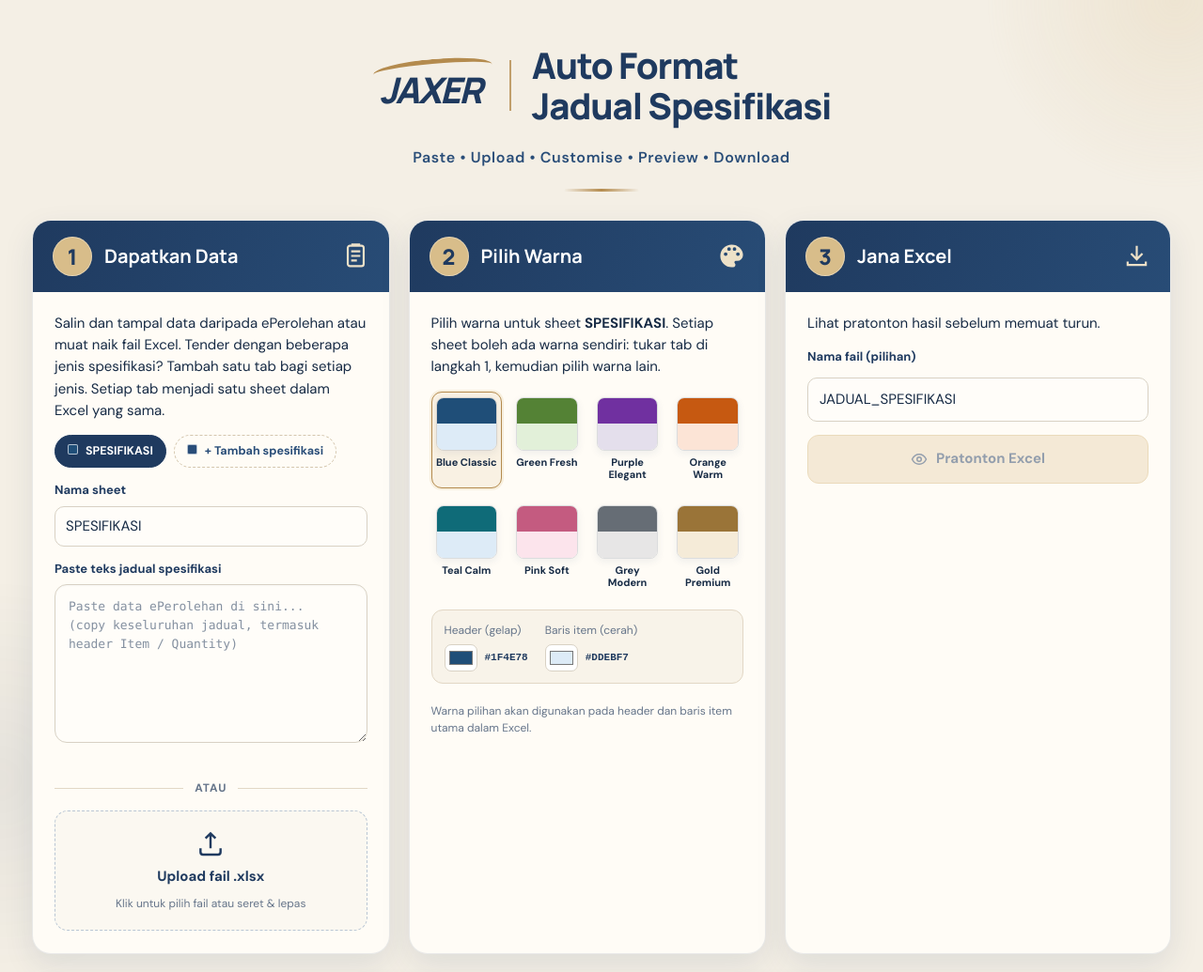
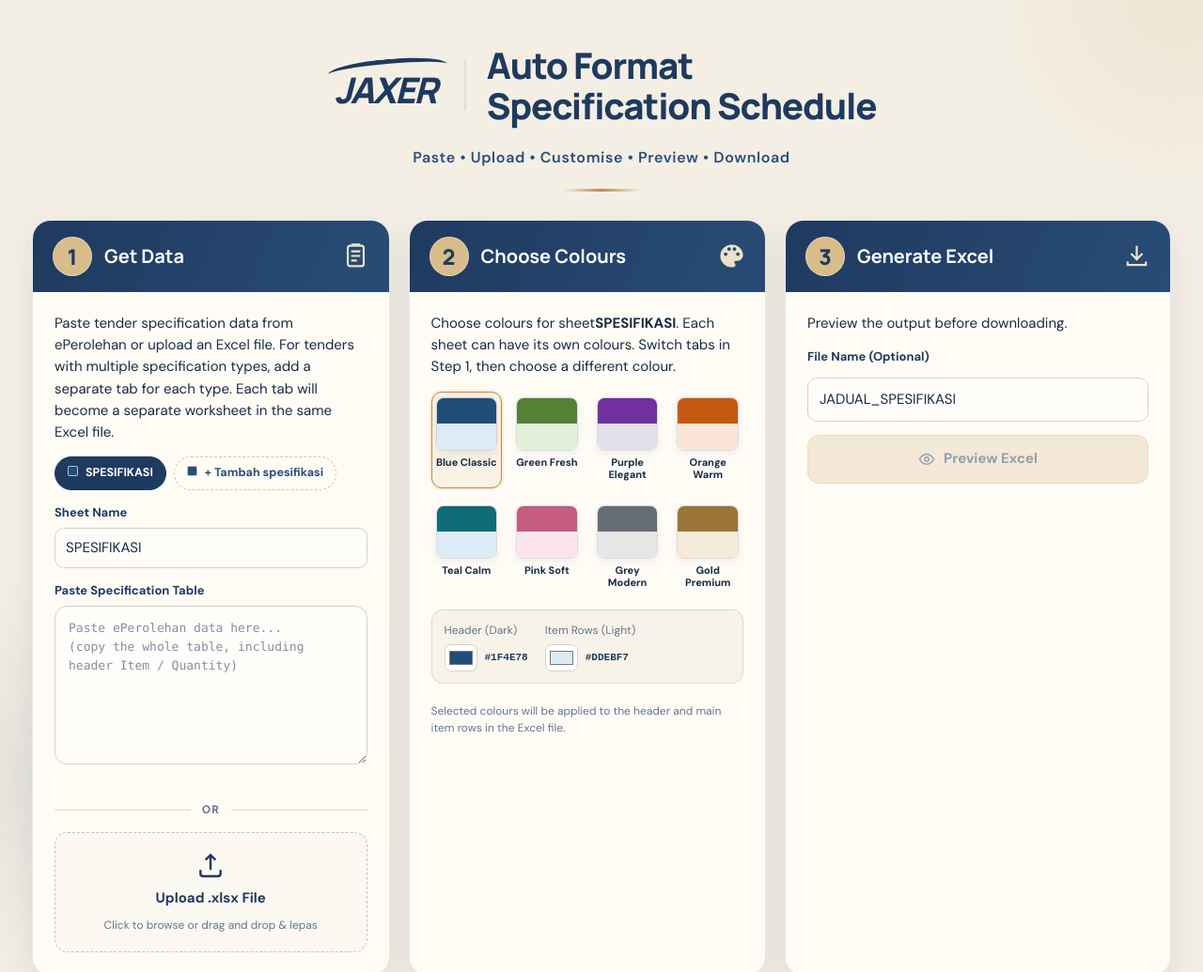
Before and after one commit to izzyankassim124-stack/Spec-Automation, a plain HTML site: page index_new.html in a window 1280 px wide. Shown: the top 1035 px of the page at 94% size. Drawn offline with nearby package versions, Linux system fonts and the light colour scheme.

Commit message:
Update language and text in index_new.html

```diff
--- a/index_new.html
+++ b/index_new.html
@@ -1,10 +1,10 @@
 <!doctype html>
-<html lang="ms">
+<html lang="en">
 <head>
 <meta charset="utf-8">
 <meta name="viewport" content="width=device-width, initial-scale=1">
 <meta name="theme-color" content="#F4EFE5">
-<title>JAXER | Auto Format Jadual Spesifikasi</title>
+<title>JAXER | Auto Format Specification Schedule</title>
 <link rel="preconnect" href="https://fonts.googleapis.com">
 <link rel="preconnect" href="https://fonts.gstatic.com" crossorigin>
 <link href="https://fonts.googleapis.com/css2?family=DM+Sans:wght@400;500;600;700&family=Manrope:wght@600;700;800&display=swap" rel="stylesheet">
@@ -25,8 +25,8 @@ button,input,textarea{font:inherit}button{cursor:pointer}button:focus-visible,in
 .hero{position:relative;text-align:center;padding:14px 16px 30px;animation:fadeUp .65s ease both}
 .brand{display:inline-flex;align-items:center;gap:22px;margin-bottom:8px}
 .brand-mark{position:relative;font:italic 800 38px/1 var(--head);letter-spacing:-2px;color:var(--navy);padding:13px 8px 5px}
-.brand-mark:before{content:"";position:absolute;left:1px;right:-4px;top:0;height:17px;border-top:5px solid var(--gold-dark);border-radius:70% 70% 0 0;transform:rotate(-5deg)}
-.brand-divider{height:54px;width:2px;background:var(--gold-dark);opacity:.8}
+.brand-mark:before{content:"";position:absolute;left:1px;right:-4px;top:0;height:17px;border-top:5px solid var(--navy);border-radius:70% 70% 0 0;transform:rotate(-5deg)}
+.brand-divider{height:54px;width:2px;background:var(--navy);opacity:.1}
 h1{font:800 clamp(27px,3vw,42px)/1.12 var(--head);letter-spacing:-1.2px;color:var(--navy);margin:0;text-align:left}
 .hero-sub{margin:14px 0 0;color:var(--navy-2);font-size:16px;font-weight:600;letter-spacing:.04em}
 .hero-rule{height:3px;width:80px;border-radius:5px;background:linear-gradient(90deg,transparent,var(--gold-dark),transparent);margin:20px auto 0}
@@ -44,7 +44,7 @@ textarea::placeholder{color:#8490A0}textarea:focus{border-color:var(--gold-dark)
 .or{display:flex;align-items:center;gap:12px;color:var(--muted);font-size:12px;font-weight:700;letter-spacing:.08em}.or:before,.or:after{content:"";height:1px;background:var(--line);flex:1}
 .upload{display:flex;flex-direction:column;align-items:center;justify-content:center;gap:8px;text-align:center;padding:18px 12px;border:1.5px dashed #B9C6D4;border-radius:14px;background:#FBF8F1;color:var(--navy);min-height:116px;transition:border-color .2s,background .2s,transform .2s}
 .upload:hover{border-color:var(--gold-dark);background:#FBF2E1;transform:translateY(-2px)}.upload svg{width:32px;height:32px}.upload strong{font-size:15px}.upload small{font-size:12px;color:var(--muted)}.upload input{display:none}
-.file-chip{display:flex;align-items:center;justify-content:space-between;gap:10px;background:#F1E9D9;color:var(--navy);border-radius:9px;padding:9px 11px;font-size:12px}.file-chip span{overflow-wrap:anywhere}.text-button{border:0;background:none;color:var(--navy-2);text-decoration:underline;font-size:12px;font-weight:700;padding:4px}
+.file-chip{display:flex;align-items:center;justify-content:flex-end;gap:10px;background:#F1E9D9;color:var(--navy);border-radius:9px;padding:9px 11px;font-size:12px}.file-chip span{overflow-wrap:anywhere}.text-button{border:0;background:none;color:var(--navy-2);text-decoration:underline;font-size:12px;font-weight:700;padding:4px}
 .palette-grid{display:grid;grid-template-columns:repeat(4,minmax(0,1fr));gap:12px 10px}
 .swatch{border:1px solid transparent;background:transparent;border-radius:11px;padding:5px 4px 7px;color:var(--ink);display:flex;flex-direction:column;gap:6px;align-items:center;transition:transform .2s,border-color .2s,background .2s;min-width:0}
 .swatch:hover{transform:translateY(-3px);background:#F8F2E8}.swatch[aria-pressed=true]{border-color:var(--gold-dark);background:#F9F1E3;box-shadow:0 0 0 2px rgba(216,189,138,.22)}
@@ -83,7 +83,7 @@ textarea::placeholder{color:#8490A0}textarea:focus{border-color:var(--gold-dark)
   <header class="hero">
     <div class="brand">
       <div class="brand-mark">JAXER</div><div class="brand-divider"></div>
-      <h1>Auto Format<br>Jadual Spesifikasi</h1>
+      <h1>Auto Format<br>Specification Schedule</h1>
     </div>
     <p class="hero-sub">Paste <span>•</span> Upload <span>•</span> Customise <span>•</span> Preview <span>•</span> Download</p>
     <div class="hero-rule"></div>
@@ -91,56 +91,56 @@ textarea::placeholder{color:#8490A0}textarea:focus{border-color:var(--gold-dark)
 
   <main class="steps">
     <section class="card">
-      <div class="card-head"><span class="step-no">1</span><h2>Dapatkan Data</h2>
+      <div class="card-head"><span class="step-no">1</span><h2>Get Data</h2>
         <svg class="head-icon" viewBox="0 0 24 24" fill="none" stroke="currentColor" stroke-width="1.8" aria-hidden="true"><rect x="5" y="3" width="14" height="18" rx="2"/><path d="M9 3V2h6v1M8 8h8M8 12h8M8 16h5"/></svg>
       </div>
       <div class="card-body">
-        <p class="description">Salin dan tampal data daripada ePerolehan atau muat naik fail Excel. Tender dengan beberapa jenis spesifikasi? Tambah satu tab bagi setiap jenis. Setiap tab menjadi satu sheet dalam Excel yang sama.</p>
-        <div class="sheet-tabs" id="sheetTabs" role="tablist" aria-label="Jenis spesifikasi"></div>
+        <p class="description">Paste tender specification data from ePerolehan or upload an Excel file. For tenders with multiple specification types, add a separate tab for each type. Each tab will become a separate worksheet in the same Excel file.</p>
+        <div class="sheet-tabs" id="sheetTabs" role="tablist" aria-label="Specification tabs"></div>
         <div class="sheet-name">
-          <label class="label" for="sheetName">Nama sheet</label>
-          <div class="name-row"><input id="sheetName" type="text" maxlength="31" autocomplete="off" placeholder="cth: LAPTOP"><button class="text-button" type="button" id="removeSheet" hidden>Buang sheet</button></div>
+          <label class="label" for="sheetName">Sheet Name</label>
+          <div class="name-row"><input id="sheetName" type="text" maxlength="31" autocomplete="off" placeholder="e.g. Skop 1 Perisian"><button class="text-button" type="button" id="removeSheet" hidden>Delete Sheet</button></div>
         </div>
-        <div><label class="label" for="paste">Paste teks jadual spesifikasi</label><textarea id="paste" rows="7" spellcheck="false" placeholder="Paste data ePerolehan di sini...&#10;(copy keseluruhan jadual, termasuk header Item / Quantity)"></textarea><p class="hint" id="pastenote" aria-live="polite"></p></div>
-        <div class="or">ATAU</div>
+        <div><label class="label" for="paste">Paste Specification Table</label><textarea id="paste" rows="7" spellcheck="false" placeholder="Paste ePerolehan data here...&#10;(copy the whole table, including header Item / Quantity)"></textarea><p class="hint" id="pastenote" aria-live="polite"></p></div>
+        <div class="or">OR</div>
         <label class="upload" for="file">
           <svg viewBox="0 0 24 24" fill="none" stroke="currentColor" stroke-width="1.8"><path d="M12 16V4m-4 4 4-4 4 4"/><path d="M4 16v3a2 2 0 0 0 2 2h12a2 2 0 0 0 2-2v-3"/></svg>
-          <strong>Upload fail .xlsx</strong><small>Klik untuk pilih fail atau seret &amp; lepas</small>
+          <strong>Upload .xlsx File</strong><small>Click to browse or drag and drop &amp; lepas</small>
           <input type="file" id="file" accept=".xlsx,application/vnd.openxmlformats-officedocument.spreadsheetml.sheet">
         </label>
-        <div class="file-chip" id="filechip" hidden><span id="fname"></span><button class="text-button" type="button" id="clearfile">Buang fail</button></div>
+        <div class="file-chip" id="filechip" hidden><span id="fname"></span><button class="text-button" type="button" id="clearfile">Remove File</button></div>
       </div>
     </section>
 
     <section class="card">
-      <div class="card-head"><span class="step-no">2</span><h2>Pilih Warna</h2>
+      <div class="card-head"><span class="step-no">2</span><h2>Choose Colours</h2>
         <svg class="head-icon" viewBox="0 0 24 24" fill="currentColor" aria-hidden="true"><path d="M12 2a10 10 0 1 0 0 20h1.2a2.1 2.1 0 0 0 1.5-3.6 1.2 1.2 0 0 1 .9-2h1.2A5.2 5.2 0 0 0 22 11.2C22 6.1 17.5 2 12 2ZM6.7 12a1.6 1.6 0 1 1 0-3.2 1.6 1.6 0 0 1 0 3.2Zm3-4.5a1.6 1.6 0 1 1 0-3.2 1.6 1.6 0 0 1 0 3.2Zm4.8 0a1.6 1.6 0 1 1 0-3.2 1.6 1.6 0 0 1 0 3.2Zm3 4.5a1.6 1.6 0 1 1 0-3.2 1.6 1.6 0 0 1 0 3.2Z"/></svg>
       </div>
       <div class="card-body">
-        <p class="description">Pilih warna untuk sheet <strong id="colorFor"></strong>. Setiap sheet boleh ada warna sendiri: tukar tab di langkah 1, kemudian pilih warna lain.</p>
-        <div class="palette-grid" id="swatches" role="group" aria-label="Pilihan tema warna"></div>
+        <p class="description">Choose colours for sheet<strong id="colorFor"></strong>. Each sheet can have its own colours. Switch tabs in Step 1, then choose a different colour.</p>
+        <div class="palette-grid" id="swatches" role="group" aria-label="Colour theme options"></div>
         <div class="pickers">
-          <div class="pick"><label for="darkPick">Header (gelap)</label><div class="pick-row"><input type="color" id="darkPick"><code id="darkHex"></code></div></div>
-          <div class="pick"><label for="lightPick">Baris item (cerah)</label><div class="pick-row"><input type="color" id="lightPick"><code id="lightHex"></code></div></div>
+          <div class="pick"><label for="darkPick">Header (Dark)</label><div class="pick-row"><input type="color" id="darkPick"><code id="darkHex"></code></div></div>
+          <div class="pick"><label for="lightPick">Item Rows (Light)</label><div class="pick-row"><input type="color" id="lightPick"><code id="lightHex"></code></div></div>
         </div>
-        <p class="hint">Warna pilihan akan digunakan pada header dan baris item utama dalam Excel.</p>
+        <p class="hint">Selected colours will be applied to the header and main item rows in the Excel file.</p>
       </div>
     </section>
 
     <section class="card">
-      <div class="card-head"><span class="step-no">3</span><h2>Jana Excel</h2>
+      <div class="card-head"><span class="step-no">3</span><h2>Generate Excel</h2>
         <svg class="head-icon" viewBox="0 0 24 24" fill="none" stroke="currentColor" stroke-width="1.8"><path d="M12 3v12m-5-5 5 5 5-5M4 17v3h16v-3"/></svg>
       </div>
       <div class="card-body">
-        <p class="description">Lihat pratonton hasil sebelum memuat turun.</p>
-        <div class="filename"><label class="label" for="outname">Nama fail (pilihan)</label><input id="outname" type="text" value="JADUAL_SPESIFIKASI" autocomplete="off"></div>
+        <p class="description">Preview the output before downloading.</p>
+        <div class="filename"><label class="label" for="outname">File Name (Optional)</label><input id="outname" type="text" value="JADUAL_SPESIFIKASI" autocomplete="off"></div>
         <div class="actions"><button class="btn btn-secondary" type="button" id="go" disabled>
-          <svg viewBox="0 0 24 24" fill="none" stroke="currentColor" stroke-width="2"><path d="M2 12s3.5-7 10-7 10 7 10 7-3.5 7-10 7S2 12 2 12Z"/><circle cx="12" cy="12" r="3"/></svg> Pratonton Excel</button>
+          <svg viewBox="0 0 24 24" fill="none" stroke="currentColor" stroke-width="2"><path d="M2 12s3.5-7 10-7 10 7 10 7-3.5 7-10 7S2 12 2 12Z"/><circle cx="12" cy="12" r="3"/></svg> Preview Excel</button>
           <button class="btn btn-primary" type="button" id="download" hidden disabled>
-            <svg viewBox="0 0 24 24" fill="none" stroke="currentColor" stroke-width="2"><path d="M12 3v12m-5-5 5 5 5-5M4 17v3h16v-3"/></svg> Muat turun .xlsx</button>
+            <svg viewBox="0 0 24 24" fill="none" stroke="currentColor" stroke-width="2"><path d="M12 3v12m-5-5 5 5 5-5M4 17v3h16v-3"/></svg> Download .xlsx</button>
         </div>
         <div class="preview-box" id="previewBox">
-          <div class="preview-top"><span>Pratonton jadual</span><span id="previewMeta">—</span></div>
+          <div class="preview-top"><span>Table Preview</span><span id="previewMeta">—</span></div>
           <div class="preview-scroll"><table class="preview-table" id="previewTable"><thead><tr><th>ITEM / SPESIFIKASI</th><th>KUANTITI</th><th>MAKLUMBALAS</th></tr></thead><tbody></tbody></table></div>
         </div>
         <div class="status" id="status" role="status" aria-live="polite"></div>
@@ -149,7 +149,6 @@ textarea::placeholder{color:#8490A0}textarea:focus{border-color:var(--gold-dark)
   </main>
 
   <footer class="footer">
-    <div class="tip"><div class="tip-icon"><svg width="23" height="23" viewBox="0 0 24 24" fill="none" stroke="currentColor" stroke-width="1.7"><path d="M9 18h6m-5 3h4m-5.5-6.5A7 7 0 1 1 15.5 14c-.8.7-1.3 1.5-1.4 2.5H9.9c-.1-1-.6-1.8-1.4-2.5Z"/></svg></div><div><strong>Tip Penggunaan</strong><span>Pastikan data ePerolehan lengkap sebelum menjana Excel.</span></div></div>
     <div class="footer-brand">JAXER<small>Automate. Simplify. Excel.</small></div>
   </footer>
 </div>
@@ -163,8 +162,8 @@ textarea::placeholder{color:#8490A0}textarea:focus{border-color:var(--gold-dark)
   const COL_WIDTHS = { 1: 60.14, 2: 9.86, 3: 53.57 }; // from the company template
   const MAIN_ROW_MIN_HEIGHT = 33.0;
   const PRESETS = {
-    biru: "0F9ED5", oren: "E97132", hijau: "196B24", ungu: "A02B93",
-    merah: "C00000", kuning: "FFC000", pink: "D6336C", kelabu: "7F7F7F",
+    blue: "0F9ED5", orange: "E97132", green: "196B24", purple: "A02B93",
+    red: "C00000", yellow: "FFC000", pink: "D6336C", grey: "7F7F7F",
   };
 
   class RawFormatError extends Error {}
```
